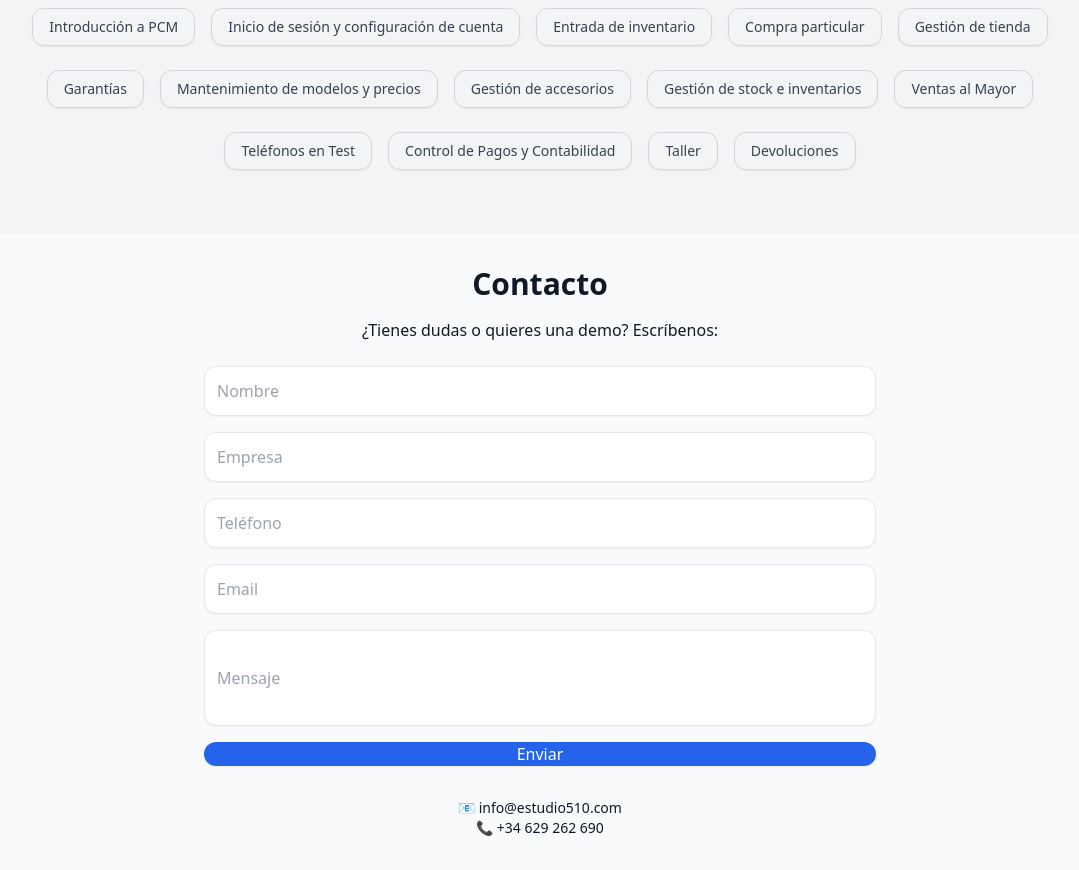
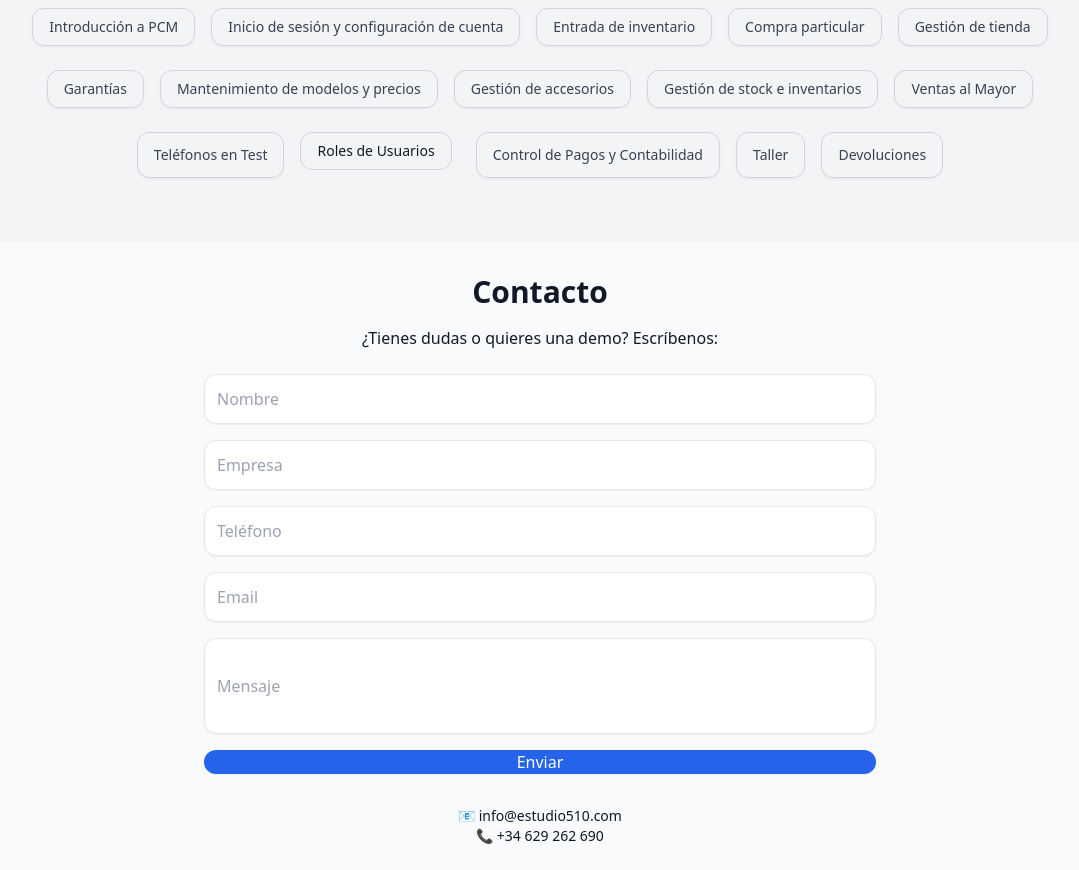
Before and after one commit to FernandoVilaSagnier/PCM, a React (Vite) app: page / in a window 1280 px wide. Shown: the part 2940-3810 px from the top of the page, without its empty margins (100-1179 px from the left). Built offline with nearby package versions, Linux system fonts and the light colour scheme.

Commit message:
Añadido PDF de roles de usuario

```diff
--- a/src/pages/HomePage.jsx
+++ b/src/pages/HomePage.jsx
@@ -176,9 +176,28 @@ export default function HomePage() {
       ))}
     </div>
     <div className="flex justify-center flex-wrap gap-4">
-      {["Teléfonos en Test", "Control de Pagos y Contabilidad", "Taller", "Devoluciones"].map((title, index) => (
-        <Button key={index + 10} variant="outline" className="text-sm px-4 py-2">{title}</Button>
-      ))}
+    {["Teléfonos en Test", "Roles de Usuarios", "Control de Pagos y Contabilidad", "Taller", "Devoluciones"].map((title, index) => {
+  if (title === "Roles de Usuarios") {
+    return (
+      <a
+        key={index + 10}
+        href="/roles-usuarios.pdf"
+        target="_blank"
+        rel="noopener noreferrer"
+        className="text-sm px-4 py-2 border rounded-xl border-gray-300 hover:bg-gray-100 mr-2 mb-2 inline-block text-center"
+      >
+        {title}
+      </a>
+    );
+  }
+
+  return (
+    <Button key={index + 10} variant="outline" className="text-sm px-4 py-2">
+      {title}
+    </Button>
+  );
+})}
+
     </div>
   </div>
 </section>
```
Also changed, not shown: 1 other file (tests, documents, lock files or other folders).
